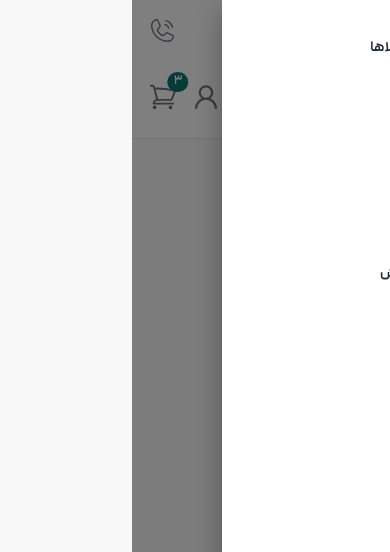
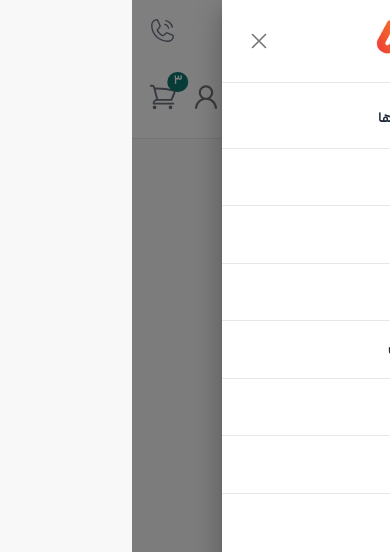
Before and after one commit to devfaf/kalachi-shop, a Next.js app: page / in a window 390 px wide. Both pictures are taken after a click on the button 351 px from the left and 30 px from the top of the page. Shown: the top 552 px of the page. Built offline with nearby package versions, Linux system fonts and the light colour scheme; what @mui/material-nextjs would draw is missing.

Commit message:
feat: add close button

```diff
--- a/src/components/layout/Header/MobileMenu/MobileHeader.tsx
+++ b/src/components/layout/Header/MobileMenu/MobileHeader.tsx
@@ -82,7 +82,7 @@ const MobileHeader = () => {
                 open={isMenuOpen}
                 onClose={mobileMenuHandler}
             >
-                <MobileMenu />
+                <MobileMenu onClose={mobileMenuHandler} />
             </Drawer>
         </Box>
     );
--- a/src/components/layout/Header/MobileMenu/MobileMenu.tsx
+++ b/src/components/layout/Header/MobileMenu/MobileMenu.tsx
@@ -1,19 +1,51 @@
-import { Box, Button, List, ListItem } from "@mui/material";
+import { Box, Button, List, ListItem, IconButton } from "@mui/material";
 import { navItems } from "@/components/data/navigation/navItems";
+import Logo from "../Logo";
+import { HiOutlineXMark } from "react-icons/hi2";
 
-const MobileMenu = () => {
+type MobileMenuProps = {
+  onClose: () => void;
+};
+
+const MobileMenu = ({ onClose }: MobileMenuProps) => {
   return (
     <Box
       sx={{
         width: 300,
-        p: 2,
       }}
     >
+      {/* Logo */}
+      <Box
+        sx={{
+          display: "flex",
+          justifyContent: "space-between",
+          alignItems: "center",
+          p: 2,
+          borderBottom: "1px solid",
+          borderColor: "divider",
+        }}
+      >
+        <Logo />
+        {/* Close button */}
+        <IconButton
+          onClick={onClose}
+          aria-label="بستن منو"
+        >
+          <Box
+            component={HiOutlineXMark}
+            sx={{
+              fontSize: 26,
+            }}
+          />
+        </IconButton>
+      </Box>
+
+      {/* Navigation */}
       <List
         sx={{
           display: "flex",
           flexDirection: "column",
-          gap: 1,
+          gap: 0,
         }}
       >
         {navItems.map((item) => {
@@ -23,6 +55,10 @@ const MobileMenu = () => {
             <ListItem
               key={item.label}
               disablePadding
+              sx={{
+                borderBottom: "1px solid",
+                borderColor: "divider",
+              }}
             >
               <Button
                 fullWidth
@@ -31,24 +67,24 @@ const MobileMenu = () => {
                   gap: "5px",
                   justifyContent: "flex-start",
                   color: "text.primary",
-                  py: 1.5,
-                  borderRadius: 2,
+                  px: 2,
+                  py: 2,
+                  borderRadius: 0,
+
                   "&:hover": {
-                    bgcolor: "action.hover",
                     color: "primary.main",
                   },
                 }}
               >
-                {
-                  Icon ? (
+                {Icon ? (
                   <Box
                     component={Icon}
                     sx={{
                       fontSize: 24,
                     }}
                   />
-                  ) : null
-                }
+                ) : null}
+
                 {item.label}
               </Button>
             </ListItem>
```
Lines whose indentation alone changed are shown as unchanged.
